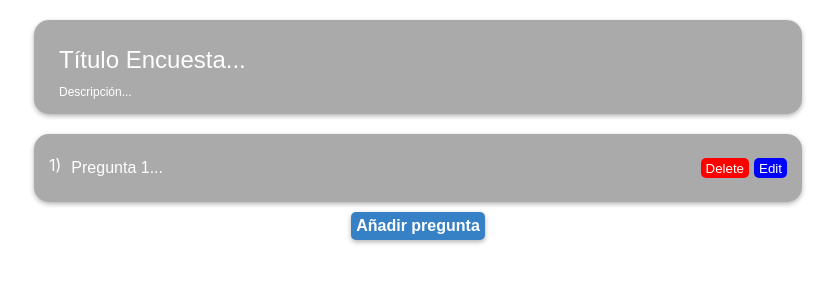
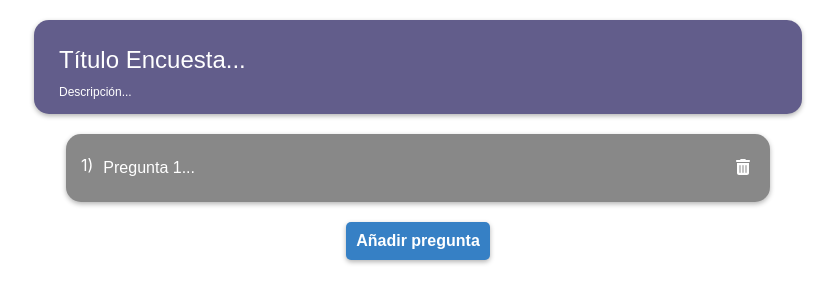
Before and after one commit to nicolasaraya/is2-client, a React (Create React App) app: page / in a window 1280 px wide. Both pictures are taken after a click on the button "Añadir pregunta". Shown: the top 302 px of the page, without its empty margins (222-1057 px from the left). Built offline with nearby package versions, Linux system fonts and the light colour scheme.

Commit message:
Formulario de creación encuesta con selector de pregunta activa implementado

```diff
--- a/package.json
+++ b/package.json
@@ -3,6 +3,9 @@
   "version": "0.1.0",
   "private": true,
   "dependencies": {
+    "@fortawesome/fontawesome-svg-core": "^6.1.1",
+    "@fortawesome/free-solid-svg-icons": "^6.1.1",
+    "@fortawesome/react-fontawesome": "^0.1.18",
     "@testing-library/jest-dom": "^5.16.4",
     "@testing-library/react": "^13.1.1",
     "@testing-library/user-event": "^13.5.0",
--- a/src/App.css
+++ /dev/null
@@ -1,38 +0,0 @@
-.App {
-  text-align: center;
-}
-
-.App-logo {
-  height: 40vmin;
-  pointer-events: none;
-}
-
-@media (prefers-reduced-motion: no-preference) {
-  .App-logo {
-    animation: App-logo-spin infinite 20s linear;
-  }
-}
-
-.App-header {
-  background-color: #282c34;
-  min-height: 100vh;
-  display: flex;
-  flex-direction: column;
-  align-items: center;
-  justify-content: center;
-  font-size: calc(10px + 2vmin);
-  color: white;
-}
-
-.App-link {
-  color: #61dafb;
-}
-
-@keyframes App-logo-spin {
-  from {
-    transform: rotate(0deg);
-  }
-  to {
-    transform: rotate(360deg);
-  }
-}
--- a/src/App.js
+++ b/src/App.js
@@ -1,5 +1,4 @@
 import logo from './logo.svg';
-import './App.css';
 import NewForm from './components/new_form/new-form';
 
 function App() {
--- a/src/components/new_form/new-form.js
+++ b/src/components/new_form/new-form.js
@@ -1,42 +1,45 @@
-import { useState } from "react";
+import { useEffect, useState } from "react";
 import NewPregunta from "./new-pregunta";
 
 const NewForm = () => {
 
     const[preguntasCounter, setPreguntasCounter] = useState(0);
-    const [preguntas, setPreguntas] =useState([]);
+    const [preguntas, setPreguntas] = useState([]);
+    const [preguntaActiva, setPreguntaActiva] = useState(document.createElement("div"));
+
 
     const addPregunta = () =>{
         const aux=preguntasCounter+1;
+        const id= "new-pregunta-"+preguntasCounter;
+        const title= "Pregunta "+(preguntasCounter+1);
         setPreguntasCounter(aux);
-        console.log(preguntasCounter);
         setPreguntas(
             [
                 ...preguntas,
                 {
-                    title:"Pregunta "+(preguntasCounter+1),
-                    id: "new-pregunta-"+preguntasCounter,
+                    title: title,
+                    id: id,
                 }
             ]
         )
-        console.log(preguntas);
+
     }
+
 
     const rmvPregunta = (id) =>{
         console.log("trying to remove id: "+id);
         var aux=preguntas;
-        var index;
-        aux.map((val,indexedDB)=>{
-            if(val.id===id) index=indexedDB;
+        var ind;
+        aux.map((val,index)=>{
+            if(val.id===id) ind=index;
         })
-        aux.splice(index,1);
+        aux.splice(ind,1);
         setPreguntas(
             [
                 ...aux,
             ]
         )
     }
-    //console.log(preguntas);
 
 
     return(
--- a/src/components/new_form/new-pregunta.js
+++ b/src/components/new_form/new-pregunta.js
@@ -1,22 +1,39 @@
-
+import { FontAwesomeIcon } from "@fortawesome/react-fontawesome";
+import { faPen, faTrashCan } from '@fortawesome/free-solid-svg-icons';
+import { useEffect, useState } from "react";
 
 const   NewPregunta = (props) => {
 
     const {title, id, rmv, index} = {...props};
 
     const handleDelete= () => {
+
         rmv(id);
     }
 
+    const toggleActive = () =>{
+        const preguntaActiva = document.getElementsByClassName('pregunta-activa');
+        const estaPregunta = document.getElementById(id);
+        if(preguntaActiva.length===0) estaPregunta.classList.add("pregunta-activa");
+        else if(estaPregunta===preguntaActiva[0]) estaPregunta.classList.remove("pregunta-activa");
+        else {
+            preguntaActiva[0].classList.remove("pregunta-activa");
+            estaPregunta.classList.add("pregunta-activa");
+        }
+    }
+
     return(
-        <div className="new-pregunta__container" id={id}>
+        <div className="new-pregunta__container " id={id} onClick={toggleActive}>
             <div className="new-pregunta__header">
                 <p className="new-pregunta__title-index">{index})</p>
                 <input className="new-pregunta__title-input" placeholder={"Pregunta "+index+"..."}></input>
-                <button className="new-pregunta__delete-btn" onClick={handleDelete}>Delete</button>
-                <button className="new-pregunta__edit-btn">Edit</button>
+                <button className="new-pregunta__delete-btn" onClick={(e)=>{
+                    e.stopPropagation();
+                    handleDelete();
+                }}><FontAwesomeIcon icon={faTrashCan} /></button>
             </div>
             <div className="new-pregunta__options">
+
             </div>
         </div>
     )
--- a/src/index.css
+++ b/src/index.css
@@ -29,7 +29,7 @@ textarea:focus, input:focus{
 }
 
 .new-form__title-container{
-  background-color: #aaa;
+  background-color: rgb(98, 93, 139);
   border-radius: 15px;
   padding: 20px;
   width: 60%;
@@ -73,9 +73,9 @@ input{
 .new-form__add-pregunta-btn{
   border: none;
   background-color: rgb(54, 128, 197);
-  margin: 0 auto;
+  margin: 10px auto;
   border-radius: 5px;
-  padding: 5px;
+  padding: 10px;
   color: white;
   font-size: 16px;
   font-weight: 600;
@@ -84,14 +84,15 @@ input{
 }
 
 .new-pregunta__container{
-  background-color: #aaa;
-  width: 60%;
+  background-color: #888;
+  width: 55%;
   min-width: 600px;
   margin: 0 auto 10px auto;
   border-radius: 15px;
   padding: 15px;
   color: white;
   box-shadow: 0 2px 5px rgba(0, 0, 0, .3);
+  cursor: pointer;
 }
 
 .new-pregunta__header{
@@ -110,21 +111,18 @@ input{
 }
 
 .new-pregunta__delete-btn{
-  padding: 0 5px;
-  height: 20px;
-  margin: 0 5px;
+  padding: 5px;
+  text-align: right;
   border: none;
+  font-size: 16px;
   border-radius: 5px;
-  background-color: red;
+  background-color: transparent;
   color: white;
   cursor: pointer;
 }
-.new-pregunta__edit-btn{
-  padding: 0 5px;
-  height: 20px;
-  border: none;
-  border-radius: 5px;
-  background-color: blue;
-  color: white;
-  cursor: pointer;
+
+.pregunta-activa{
+  transition: all .2s ease;
+  background-color: rgb(98, 93, 139);
+  height: 150px;
 }
--- a/src/index.js
+++ b/src/index.js
@@ -3,6 +3,7 @@ import ReactDOM from 'react-dom/client';
 import './index.css';
 import App from './App';
 import reportWebVitals from './reportWebVitals';
+
 
 const root = ReactDOM.createRoot(document.getElementById('root'));
 root.render(
```
Also changed, not shown: 1 other file (tests, documents, lock files or other folders).
